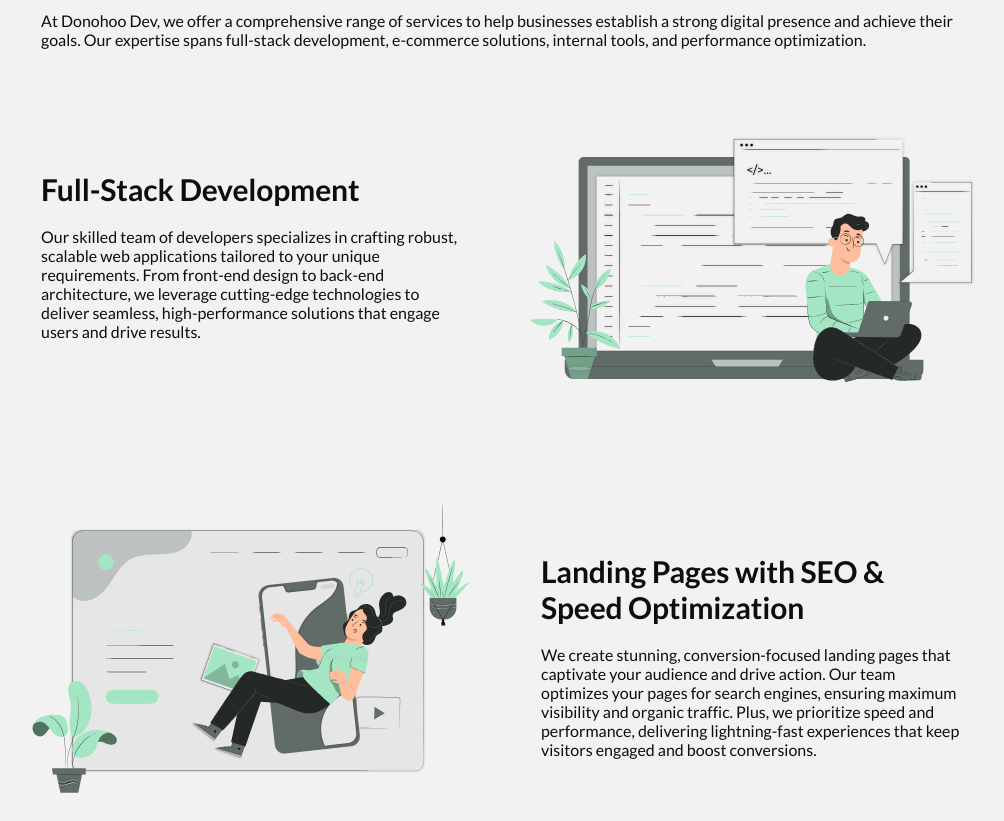
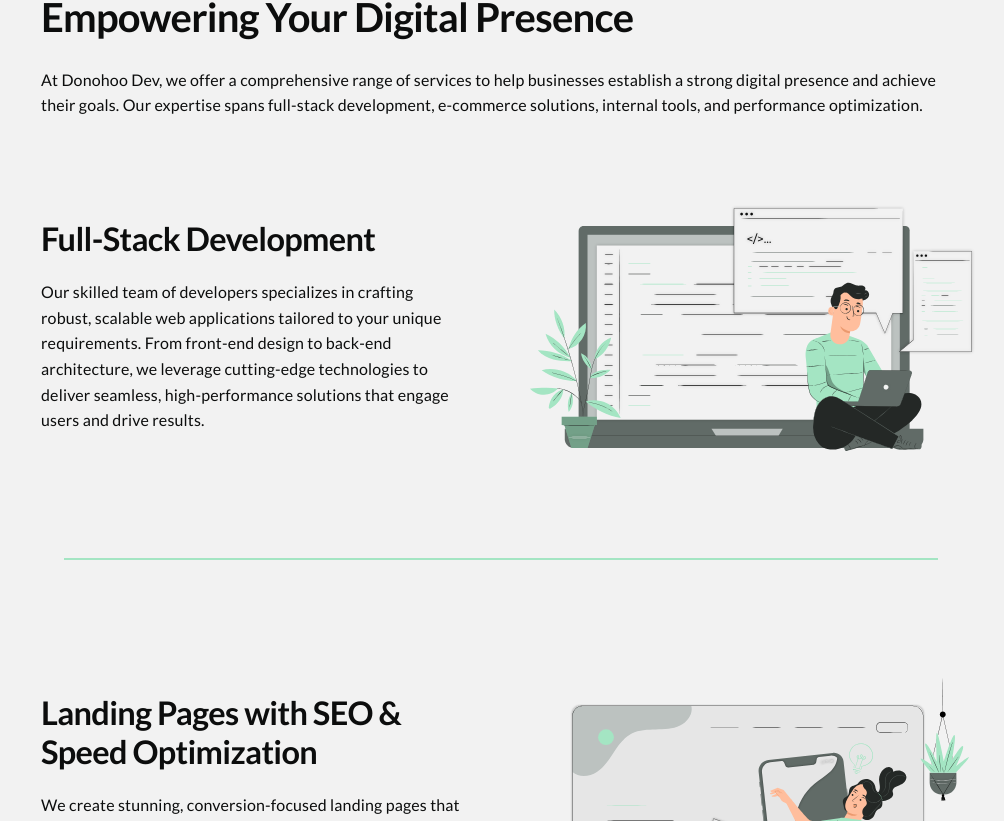
Before and after one commit to DonohooDev/donohoo_dev_landing, a SvelteKit app: page / in a window 1280 px wide. Shown: the part 1359-2180 px from the top of the page, without its empty margins (139-1143 px from the left). Built offline with nearby package versions, Linux system fonts and the light colour scheme; some icons are missing.

Commit message:
Better global styles and loading indicator

```diff
--- a/src/app.html
+++ b/src/app.html
@@ -31,15 +31,29 @@
 
 		<!-- SEO -->
 		<link rel="canonical" href="https://www.donohoo.dev" />
-		<link rel="icon" href="/favicon.png" />
+		<link rel="icon" href="%sveltekit.assets%/favicon.png" />
 
 		<!-- CSS -->
-		<link rel="stylesheet" href="/global.css" />
+		<link rel="stylesheet" href="%sveltekit.assets%/global.css" />
 
 		<!-- Favicon -->
-		<link rel="apple-touch-icon" sizes="180x180" href="/apple-touch-icon.png" />
-		<link rel="icon" type="image/png" sizes="32x32" href="/favicon-32x32.png" />
-		<link rel="icon" type="image/png" sizes="16x16" href="/favicon-16x16.png" />
+		<link
+			rel="apple-touch-icon"
+			sizes="180x180"
+			href="%sveltekit.assets%/apple-touch-icon.png"
+		/>
+		<link
+			rel="icon"
+			type="image/png"
+			sizes="32x32"
+			href="%sveltekit.assets%/favicon-32x32.png"
+		/>
+		<link
+			rel="icon"
+			type="image/png"
+			sizes="16x16"
+			href="%sveltekit.assets%/favicon-16x16.png"
+		/>
 
 		<!-- Google Fonts -->
 		<link rel="preconnect" href="https://fonts.googleapis.com" />
--- a/src/components/common/ButtonLink.svelte
+++ b/src/components/common/ButtonLink.svelte
@@ -7,7 +7,7 @@
 	const buttonClass = `btn btn-${variant} btn-${size}`;
 </script>
 
-<a href="/" {...$$restProps} class={`${buttonClass} ${$$restProps.class}`}>
+<a href={$$restProps.href} class={`${buttonClass} ${$$restProps.class}`} {...$$restProps}>
 	<slot />
 </a>
 
--- a/src/components/home/HomeReady.svelte
+++ b/src/components/home/HomeReady.svelte
@@ -15,7 +15,8 @@
 	</header>
 
 	<Astronaut />
-	<ButtonLink variant="primary" size="lg" href="/contact">Launch</ButtonLink>
+
+	<ButtonLink variant="primary" size="lg" href="/contact#how-to">Launch</ButtonLink>
 </section>
 
 <style scoped>
--- a/src/components/home/HomeServices.svelte
+++ b/src/components/home/HomeServices.svelte
@@ -1,7 +1,7 @@
 <script>
+	import Developer from "./assets/Developer.svelte";
 	import Integrations from "./assets/Integrations.svelte";
 	import LandingPage from "./assets/LandingPage.svelte";
-	import Developer from "./assets/Developer.svelte";
 </script>
 
 <section class="container section-spacing services">
@@ -13,6 +13,8 @@
 			development, e-commerce solutions, internal tools, and performance optimization.
 		</p>
 	</header>
+
+	<div class="spacer" />
 
 	<div class="service-sections">
 		<div class="service">
@@ -29,6 +31,8 @@
 			<Developer />
 		</div>
 
+		<div class="spacer" />
+
 		<div class="service">
 			<div class="description">
 				<h3>Landing Pages with SEO & Speed Optimization</h3>
@@ -43,6 +47,8 @@
 
 			<LandingPage />
 		</div>
+
+		<div class="spacer" />
 
 		<div class="service">
 			<div class="description">
@@ -61,12 +67,22 @@
 </section>
 
 <style scoped>
+	.spacer {
+		&:first-of-type {
+			@media (min-width: 768px) {
+				display: none;
+			}
+		}
+
+		&::after {
+			margin-block: 2rem;
+			background-color: var(--clr-accent);
+		}
+	}
+
 	.service-sections {
 		display: grid;
 		gap: 4rem;
-
-		@media (min-width: 768px) {
-		}
 
 		@media (min-width: 1024px) {
 			gap: 8rem;
@@ -80,10 +96,6 @@
 				grid-template-columns: 1fr 1fr;
 				align-items: center;
 				column-gap: 4rem;
-
-				&:not(:last-child) {
-					margin-bottom: 4rem;
-				}
 			}
 
 			@media (min-width: 1024px) {
--- a/src/components/home/HomeWebsitePotential.svelte
+++ b/src/components/home/HomeWebsitePotential.svelte
@@ -59,7 +59,11 @@
 
 		& svg {
 			color: var(--clr-accent);
-			font-size: 7rem;
+			font-size: 5.5rem;
+
+			@media (min-width: 1080px) {
+				font-size: 7rem;
+			}
 		}
 
 		& h3 {
--- a/src/routes/+layout.svelte
+++ b/src/routes/+layout.svelte
@@ -1,6 +1,25 @@
 <script>
+	import { navigating } from "$app/stores";
+	import Footer from "$components/footer/Footer.svelte";
 	import Navbar from "$components/navbar/Navbar.svelte";
-	import Footer from "$components/footer/Footer.svelte";
+
+	let navigatingValue = false;
+	let displayLoadingIndicator = false;
+
+	navigating.subscribe((value) => {
+		navigatingValue = !!value;
+
+		if (navigatingValue) {
+			console.log("navigatingValue", navigatingValue);
+			setTimeout(() => {
+				if (navigatingValue) {
+					displayLoadingIndicator = true;
+				}
+			}, 100);
+		} else {
+			displayLoadingIndicator = false;
+		}
+	});
 </script>
 
 <div class="app-layout">
@@ -8,8 +27,17 @@
 		<Navbar />
 	</div>
 
-	<main class="content-grid">
-		<slot />
+	<main
+		class="content-grid"
+		style="align-content: {displayLoadingIndicator ? 'stretch' : 'flex-start'}"
+	>
+		{#if displayLoadingIndicator}
+			<div class="loading-indicator full-width-container">
+				<i class="fa-solid fa-spinner fa-spin" style="font-size: 5rem" />
+			</div>
+		{:else}
+			<slot />
+		{/if}
 	</main>
 
 	<div class="content-grid footer">
--- /dev/null
+++ b/src/routes/+page.ts
@@ -0,0 +1 @@
+export const prerender = true;
--- a/static/global.css
+++ b/static/global.css
@@ -21,16 +21,16 @@
 
 	--section-spacing: clamp(2rem, 3.5vw, 3rem);
 
-	--font-size-h1: clamp(4rem, 8vw, 5.5rem);
-	--font-size-h2: clamp(3.25rem, 4vw, 3.5rem);
-	--font-size-h3: clamp(2.75rem, 3vw, 3rem);
-	--font-size-h4: clamp(2.25rem, 2.5vw, 2.5rem);
-	--font-size-h5: clamp(1.9rem, 2vw, 2.1rem);
-	--font-size-h6: clamp(1.7rem, 1.8vw, 1.8rem);
-	--font-size-lg: clamp(1.6rem, 3vw, 1.7rem);
-	--font-size-body: clamp(1.5rem, 1.8vw, 1.6rem);
-	--font-size-sm: clamp(1.4rem, 1.6vw, 1.5rem);
-	--font-size-caption: clamp(1.1rem, 1.4vw, 1.2rem);
+	--font-size-h1: 5rem;
+	--font-size-h2: 4rem;
+	--font-size-h3: 3.25rem;
+	--font-size-h4: 2.5rem;
+	--font-size-h5: 2rem;
+	--font-size-h6: 1.8rem;
+	--font-size-lg: 1.75rem;
+	--font-size-body: 1.6rem;
+	--font-size-sm: 1.45rem;
+	--font-size-caption: 1.2rem;
 
 	/* primary: "#001f24",
     secondary: "#3f906b",
@@ -95,6 +95,17 @@ html {
 	box-sizing: border-box;
 }
 
+:target {
+	/* Offset for #id links */
+	scroll-margin-top: var(--nav-height);
+}
+
+:target:has([id]) {
+	/* Offset for #id links */
+	/* scroll-margin-top: 120px !important; */
+	/* scroll-margin-bottom: var(--nav-height) !important; */
+}
+
 body {
 	font-size: var(--font-size-body);
 	background-color: var(--clr-bg);
@@ -109,6 +120,8 @@ body {
 	caret-color: var(--clr-primary);
 	highlight-color: hsl(from var(--clr-primary) h s l / 0.5);
 	color-scheme: light;
+	line-height: 1.6;
+	letter-spacing: 0.01em;
 
 	&[data-theme="dark"] {
 		--clr-text: var(--clr-white);
@@ -150,6 +163,16 @@ h1,
 h2,
 h3 {
 	font-weight: 700;
+	line-height: 1.2;
+	letter-spacing: -0.02em;
+}
+
+h4,
+h5,
+h6 {
+	font-weight: 400;
+	line-height: 1;
+	letter-spacing: 0;
 }
 
 h1,
@@ -158,38 +181,32 @@ h3,
 h4,
 h5,
 h6 {
+	margin-bottom: 0.65em;
 	line-height: 1.2;
-	margin-bottom: 0.65em;
 }
 
 h1 {
 	font-size: var(--font-size-h1);
-	letter-spacing: -0.02em;
 }
 
 h2 {
 	font-size: var(--font-size-h2);
-	letter-spacing: -0.01em;
 }
 
 h3 {
 	font-size: var(--font-size-h3);
-	letter-spacing: -0.005em;
 }
 
 h4 {
 	font-size: var(--font-size-h4);
-	letter-spacing: 0;
 }
 
 h5 {
 	font-size: var(--font-size-h5);
-	letter-spacing: 0.005em;
 }
 
 h6 {
 	font-size: var(--font-size-h6);
-	letter-spacing: 0.01em;
 }
 
 a {
@@ -394,3 +411,14 @@ form {
 	clip: rect(0, 0, 0, 0);
 	border: 0;
 }
+
+.spacer {
+	&::after {
+		content: "";
+		height: 0.25rem;
+		display: block;
+		width: 95%;
+		background-color: var(--clr-primary);
+		margin-inline: auto;
+	}
+}
--- a/vite.config.ts
+++ b/vite.config.ts
@@ -1,6 +1,19 @@
 import { sveltekit } from "@sveltejs/kit/vite";
 import { defineConfig } from "vite";
 
-export default defineConfig({
-	plugins: [sveltekit()],
+export default defineConfig(({ mode }) => {
+	const isDev = mode === "development";
+
+	return {
+		plugins: [sveltekit()],
+		build: {
+			sourcemap: isDev,
+		},
+		server: isDev
+			? {
+					hmr: true,
+					port: 5234,
+				}
+			: {},
+	};
 });
```
